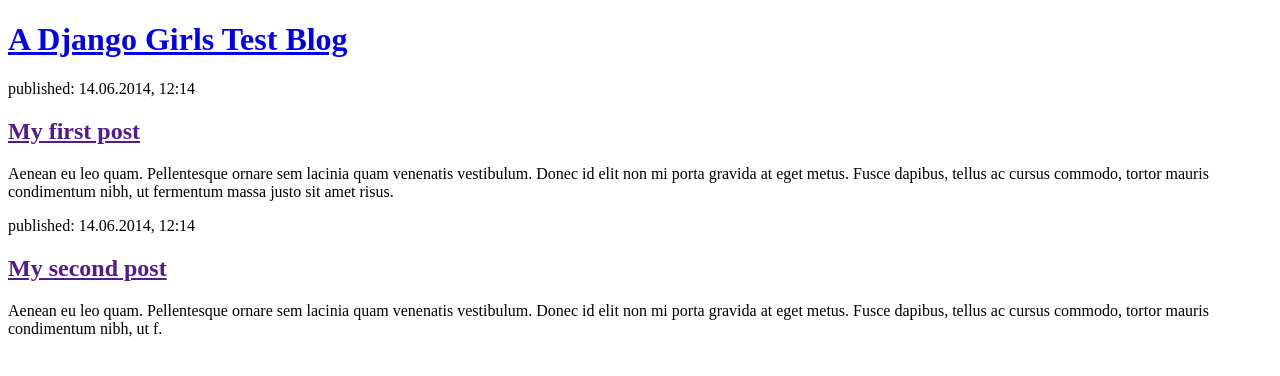
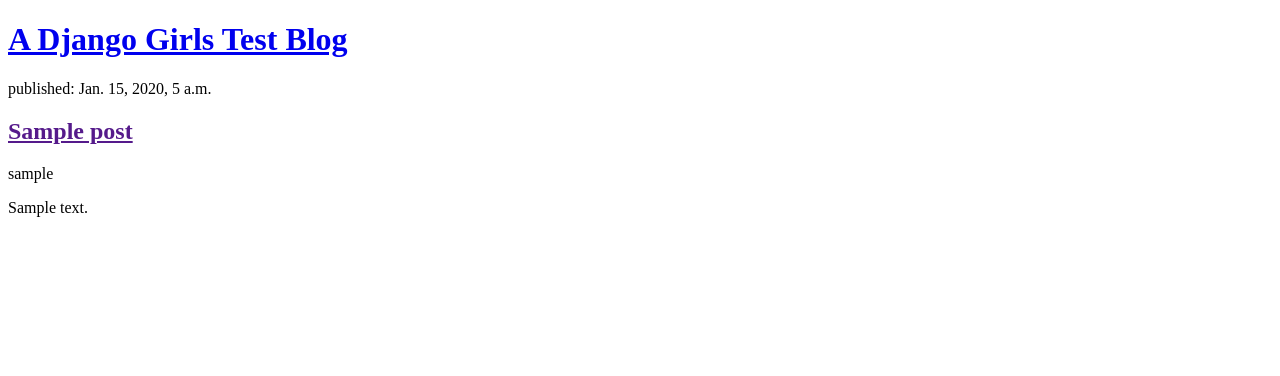
Before and after one commit to zuriBarnes/my-first-blog, a Django app: page / in a window 1280 px wide. Shown: the top 376 px of the page. Run offline with Django 3.2, Linux system fonts and the light colour scheme; tables that the repository leaves empty hold one stand-in row (Sample ...).

Commit message:
edited models, added/edited templates

```diff
--- a/blog/templates/blog/post_list.html
+++ b/blog/templates/blog/post_list.html
@@ -7,25 +7,14 @@
     <header>
       <h1><a href="/"> A Django Girls Test Blog</a></h1>
     </header>
-
+    {% for post in posts %}
     <article>
-      <time>published: 14.06.2014, 12:14</time>
-      <h2><a href="">My first post</a></h2>
-      <p>
-        Aenean eu leo quam. Pellentesque ornare sem lacinia quam venenatis
-        vestibulum. Donec id elit non mi porta gravida at eget metus. Fusce
-        dapibus, tellus ac cursus commodo, tortor mauris condimentum nibh, ut
-        fermentum massa justo sit amet risus.
-      </p>
+      <time>published: {{ post.published_date }}</time>
+      <h2><a href="">{{ post.title}}</a></h2>
+      <p>{{ post.author }}</p>
+      <p>{{ post.text}}</p>
     </article>
 
-    <article>
-      <time>published: 14.06.2014, 12:14</time>
-      <h2><a href="">My second post</a></h2>
-        Aenean eu leo quam. Pellentesque ornare sem lacinia quam venenatis
-        vestibulum. Donec id elit non mi porta gravida at eget metus. Fusce
-        dapibus, tellus ac cursus commodo, tortor mauris condimentum nibh, ut f.
-      </p>
-    </article>
+    {% endfor %}
   </body>
 </html>
--- a/blog/views.py
+++ b/blog/views.py
@@ -1,8 +1,10 @@
 from django.shortcuts import render
 from django.http import HttpResponse
+from .models import Post
+from django.utils import timezone
 
 # Create your views here.
 
 def post_list(request):
-    name = "Zuri"
-    return render(request, 'blog/post_list.html', {"name": name})
+    posts = Post.objects.all().order_by('published_date')
+    return render(request, 'blog/post_list.html', {"posts": posts})
```
